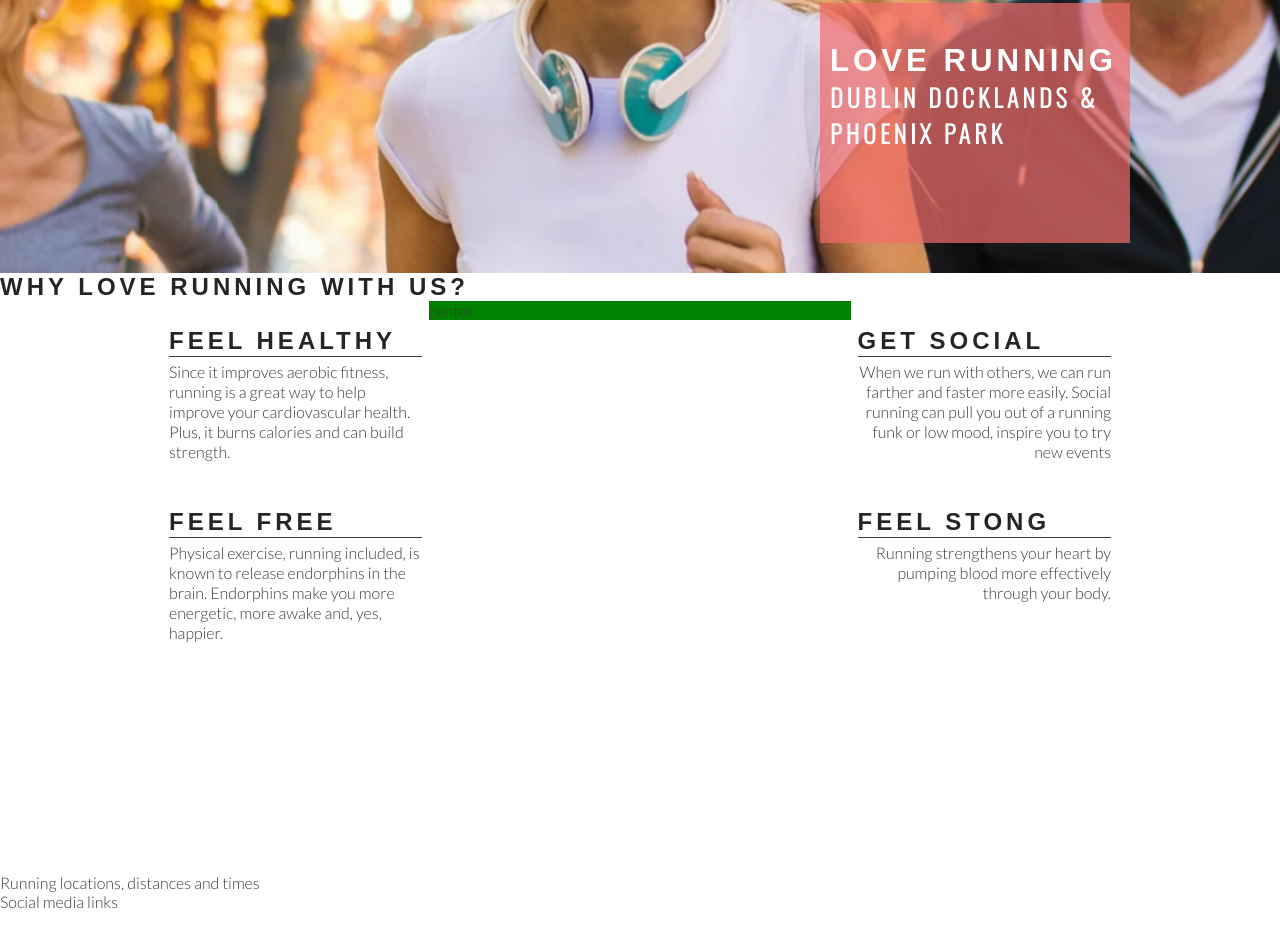
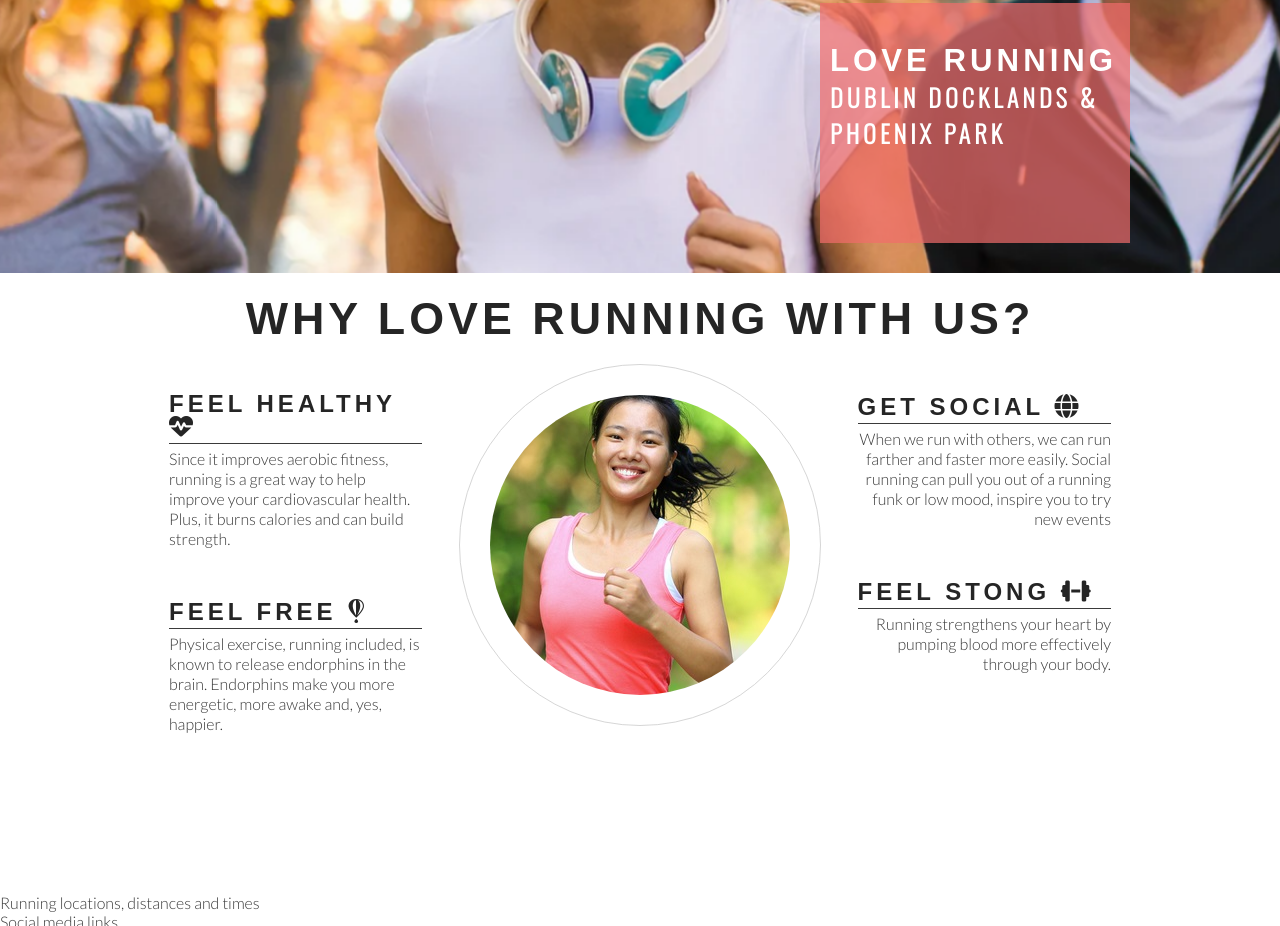
Before and after one commit to dimitri-edel/love-running, a plain HTML site: page index.html in a window 1280 px wide. Shown: the part 402-1328 px from the top of the page. Drawn offline with nearby package versions, Linux system fonts and the light colour scheme.

Commit message:
add icons to the club ethos

```diff
--- a/assets/css/style.css
+++ b/assets/css/style.css
@@ -144,7 +144,6 @@ hr {
 #center-about {
     width: 33%;
     margin: 0 auto;
-    background-color: green;
 }
 
 .left-about-heading {
@@ -172,3 +171,27 @@ hr {
 .right-about-heading p {
     text-align: right;
 }
+
+#welcome {
+    text-align: center;
+    margin: 20px 0;
+    font-size: 280%;
+}
+
+#circle-container {
+    width: 300px;
+    height: 300px;
+    margin: 0 auto;
+
+    padding: 30px;
+    border-style: solid;
+    border-color: #cccc;
+    border-width: 1px;
+    border-radius: 50%;
+}
+
+#circle-cover-bg {
+    background: url("../img/ethos-center-image.jpg") no-repeat center center;
+    height: 100%;
+    border-radius: 50%;
+}
--- a/index.html
+++ b/index.html
@@ -32,10 +32,10 @@
         </div>
     </section>
     <section id="club-ethos">
-        <h1>Why love running with us?</h1>
+        <h2 id="welcome">Why love running with us?</h2>
         <div id="left-about">
             <div class="left-about-heading">
-                <h1>Feel healthy</h1>
+                <h1>Feel healthy <i class="fa-solid fa-heart-pulse"></i></h1>
                 <hr>
                 <p>
                     Since it improves aerobic fitness, running is a great way to
@@ -44,7 +44,7 @@
                 </p>
             </div>
             <div class="left-about-heading">
-                <h1>Feel Free</h1>
+                <h1>Feel Free <i class="fa-brands fa-fly"></i></h1>
                 <hr>
                 <p>
                     Physical exercise, running included, is known to release endorphins
@@ -54,7 +54,7 @@
         </div>
         <div id="right-about">
             <div class="right-about-heading">
-                <h1>Get Social</h1>
+                <h1>Get Social <i class="fa-solid fa-globe"></i> </h1>
                 <hr>
                 <p>
                     When we run with others, we can run farther and faster more easily. Social
@@ -63,7 +63,7 @@
                 </p>
             </div>
             <div class="right-about-heading">
-                <h1>Feel Stong</h1>
+                <h1>Feel Stong <i class="fa-solid fa-dumbbell"></i></h1>
                 <hr>
                 <p>
                     Running strengthens your heart by pumping blood more effectively through
@@ -71,10 +71,19 @@
                 </p>
             </div>
         </div>
-        <div id="center-about">center</div>
+        <div id="center-about">
+            <div id="circle-container">
+                <div id="circle-cover-bg">
+
+                </div>
+            </div>
+        </div>
     </section>
     <section>Running locations, distances and times</section>
     <footer>Social media links</footer>
+
+    <!-- font awsome script -->
+    <script src="https://kit.fontawesome.com/73429b2bf2.js" crossorigin="anonymous"></script>
 </body>
 
 </html>
```
Also changed, not shown: assets/img/ethos-center-image.jpg (added).
